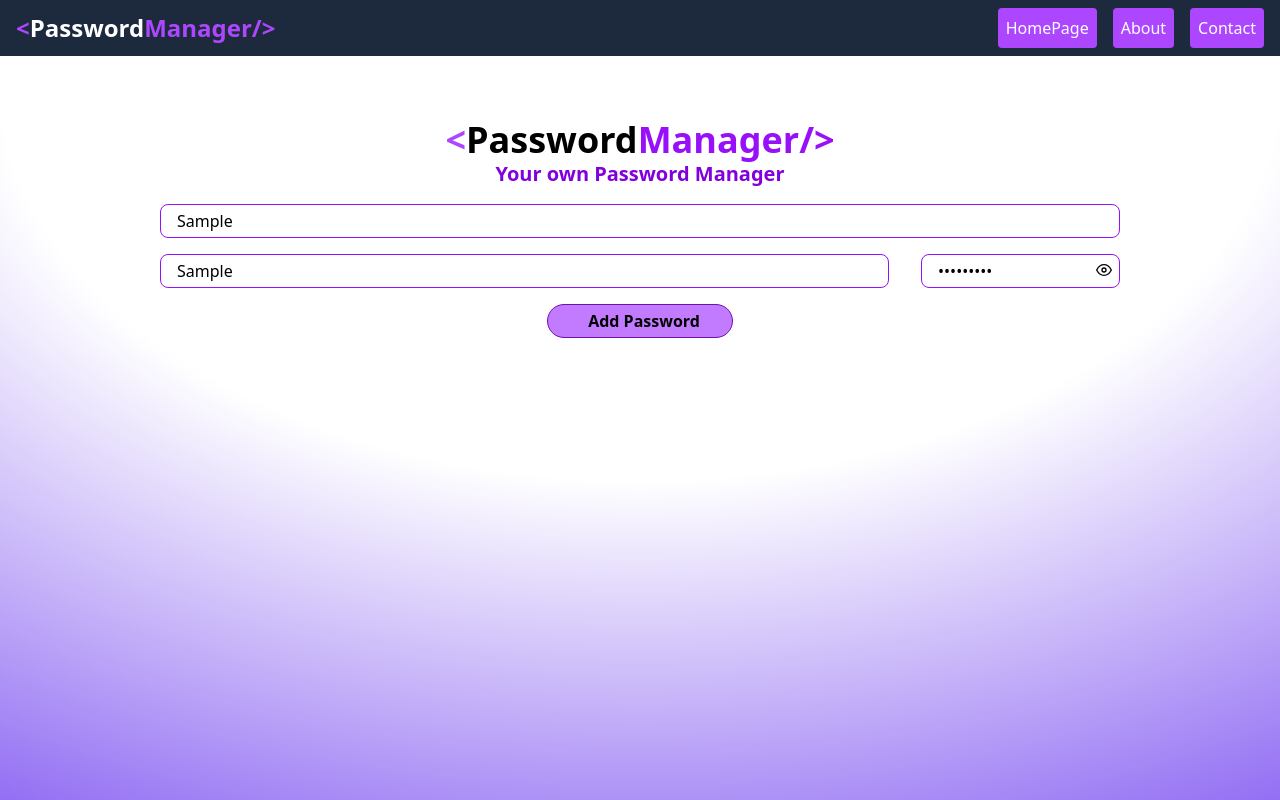
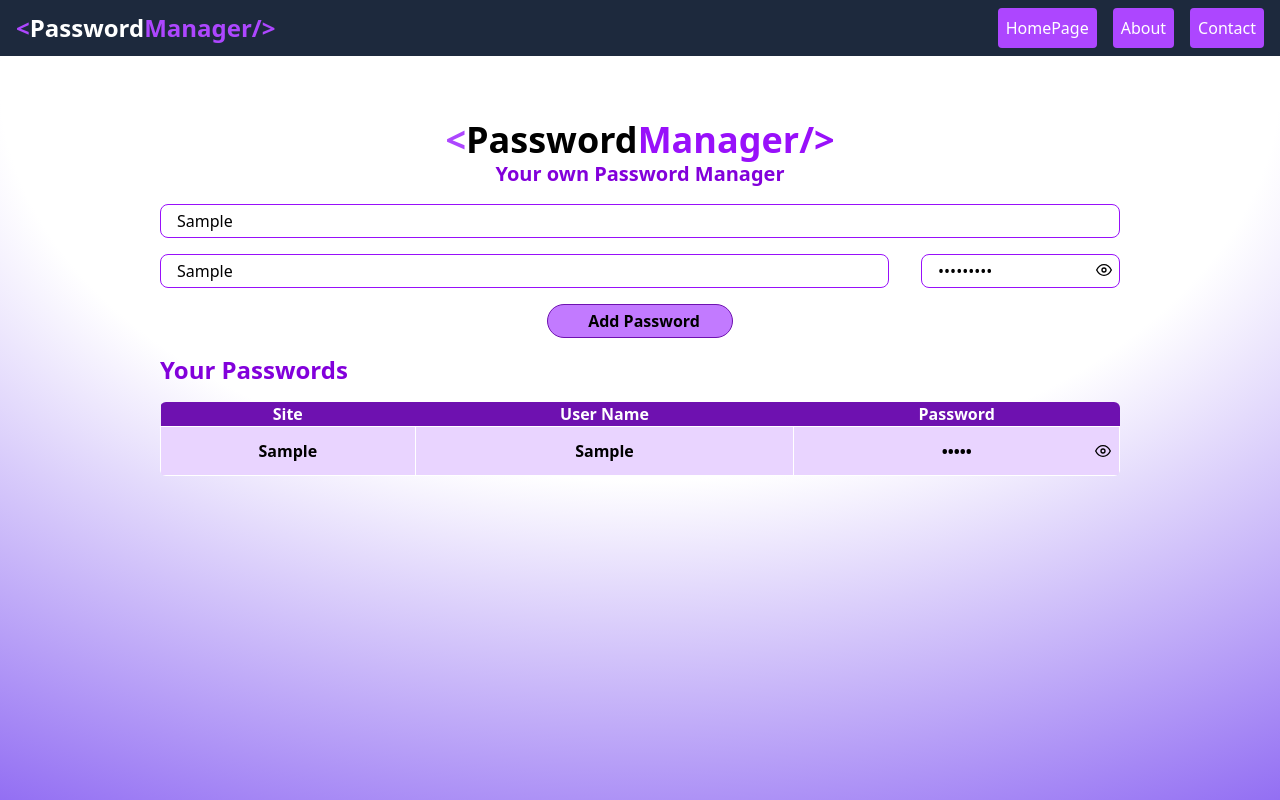
Before and after one commit to HamzaSlysol/passwordManager, a React (Vite) app: page / in a window 1280 px wide. Both pictures are taken after typing "Sample", "Sample", "Sample123" into the empty fields and a click on the button "Add Password". Built offline with nearby package versions, Linux system fonts and the light colour scheme; some icons are missing.

Commit message:
showing saved passwords

```diff
--- a/src/components/Manager.jsx
+++ b/src/components/Manager.jsx
@@ -20,6 +20,13 @@ const Manager = () => {
     setForm({ ...form, [e.target.name]: e.target.value });
   };
   const [form, setForm] = useState({ site: "", username: "", password: "" });
+  const [visiblePassword, setVisiblePassword] = useState({});
+  const togglePassword = (index) => {
+    setVisiblePassword((prev) => ({
+      ...prev,
+      [index]: !prev[index],
+    }));
+  };
 
   return (
     <>
@@ -37,7 +44,7 @@ const Manager = () => {
             className="rounded-lg border w-full border-purple-600 text-black p-4 py-1 "
             name="site"
             placeholder="Enter Website URL"
-            id="URL"
+            id="site"
             value={form.site}
             onChange={handleChange}
           />
@@ -80,6 +87,58 @@ const Manager = () => {
             Add Password
           </button>
         </div>
+        <div>
+          <h2 className="py-4 text-2xl font-bold text-purple-700">
+            Your Passwords
+          </h2>
+          {passwordArray.length === 0 && (
+            <p className="font-semibold text-center text-2xl text-red-600">
+              No passwords saved yet.
+            </p>
+          )}
+          {passwordArray.length !== 0 && (
+            <table className="table-auto w-full rounded-md overflow-hidden">
+              <thead className=" bg-purple-800 text-white">
+                <tr>
+                  <th>Site</th>
+                  <th>User Name</th>
+                  <th>Password</th>
+                </tr>
+              </thead>
+              <tbody className="bg-purple-200 font-semibold">
+                {passwordArray.map((item, index) => {
+                  return (
+                    <tr key={index}>
+                      <td className=" py-3 border border-white text-center">
+                        <a
+                          href={item.site}
+                          target="_blank"
+                          rel="noopener noreferrer"
+                        >
+                          {item.site}
+                        </a>
+                      </td>
+                      <td className=" py-3 border border-white text-center">
+                        {item.username}
+                      </td>
+                      <td className="py-3 border border-white text-center relative">
+                        {visiblePassword[index] ? item.password : "•••••"}
+                        <div className="absolute right-2 top-4">
+                          <span
+                            className="relative cursor-pointer"
+                            onClick={() => togglePassword(index)}
+                          >
+                            {visiblePassword[index] ? <FiEyeOff /> : <FiEye />}
+                          </span>
+                        </div>
+                      </td>
+                    </tr>
+                  );
+                })}
+              </tbody>
+            </table>
+          )}
+        </div>
       </div>
     </>
   );
```
